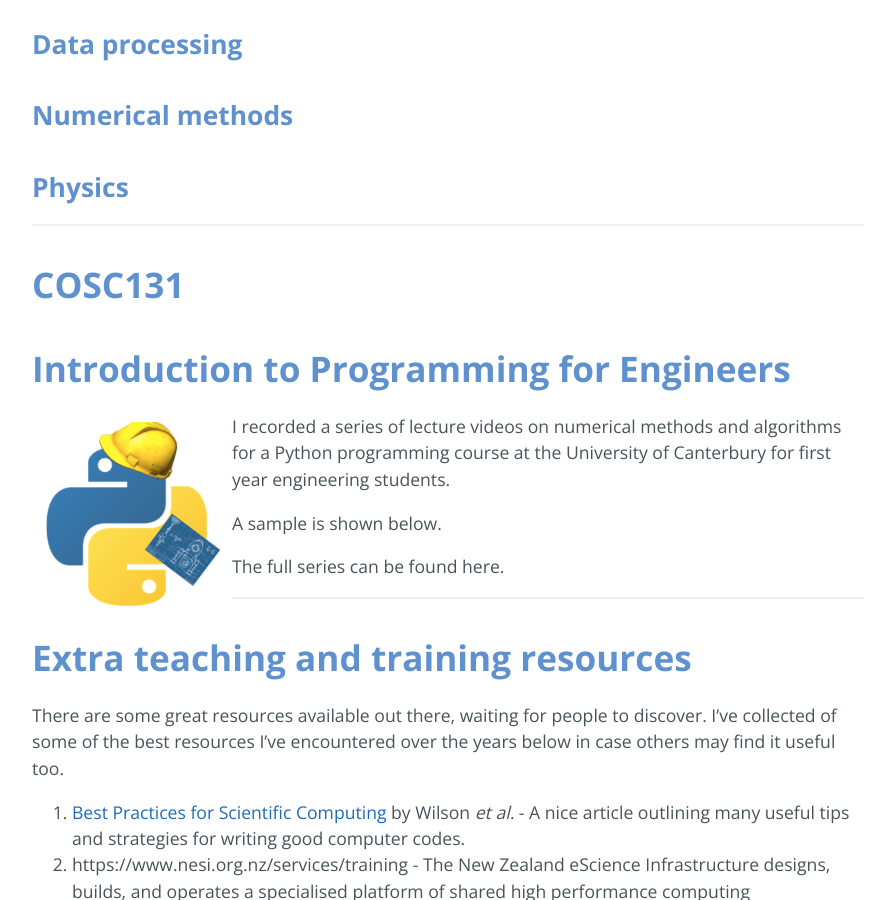
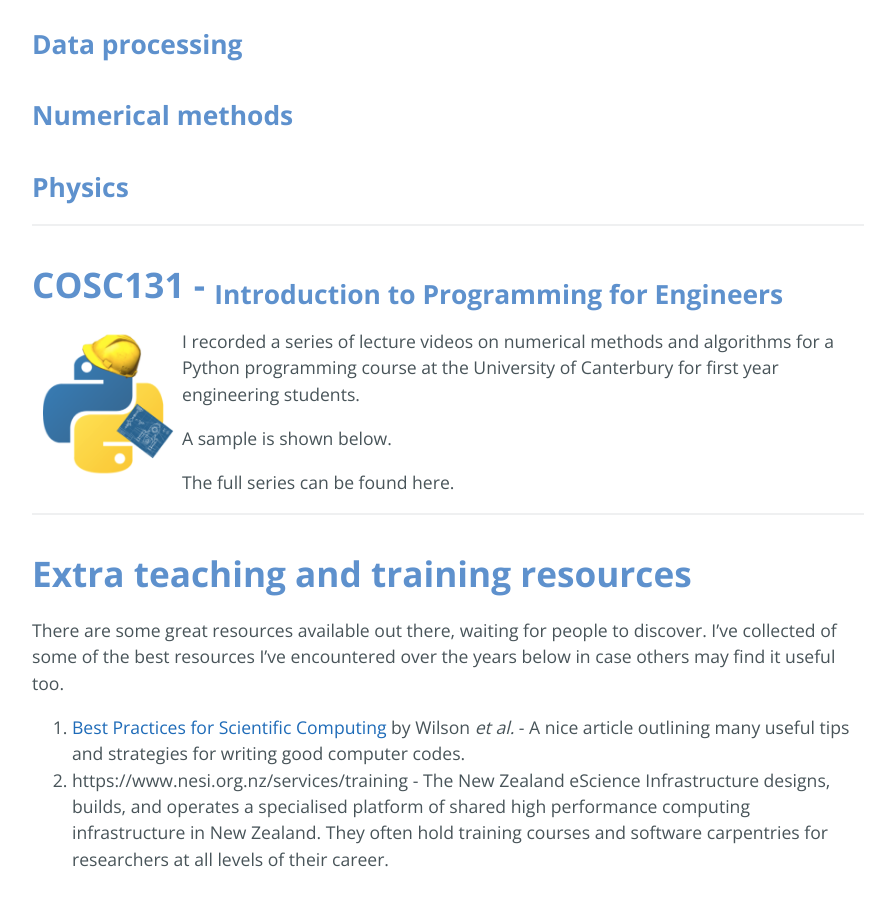
Before and after one commit to captvonsciencypants/computational-imaging-lab, a Jekyll site: the page built from teaching.md, in a window 1280 px wide and 900 px high, scrolled down 1384 px. Shown: the whole window, without its empty margins (192-1087 px from the left). Built offline with Jekyll 4.4.1, drawn with Linux system fonts in a browser that asks for light colours; our own code applies the rules of GitHub Pages for plain Markdown files; the repository's description, which GitHub fills in, is left out.

Commit message:
Update teaching.md

```diff
--- a/teaching.md
+++ b/teaching.md
@@ -19,9 +19,8 @@ These notebooks were initiated when I was helping to organise the [Prickly Pytho
 
 ---
 
-# COSC131
-# Introduction to Programming for Engineers
-<img align="left" src="figs/teaching_cosc131.png" width="200">
+# COSC131 - <sub>Introduction to Programming for Engineers </sub>
+<img align="left" src="figs/teaching_cosc131.png" width="150">
 
 I recorded a series of lecture videos on numerical methods and algorithms for a Python programming course at the University of Canterbury for first year engineering students.
 
```
